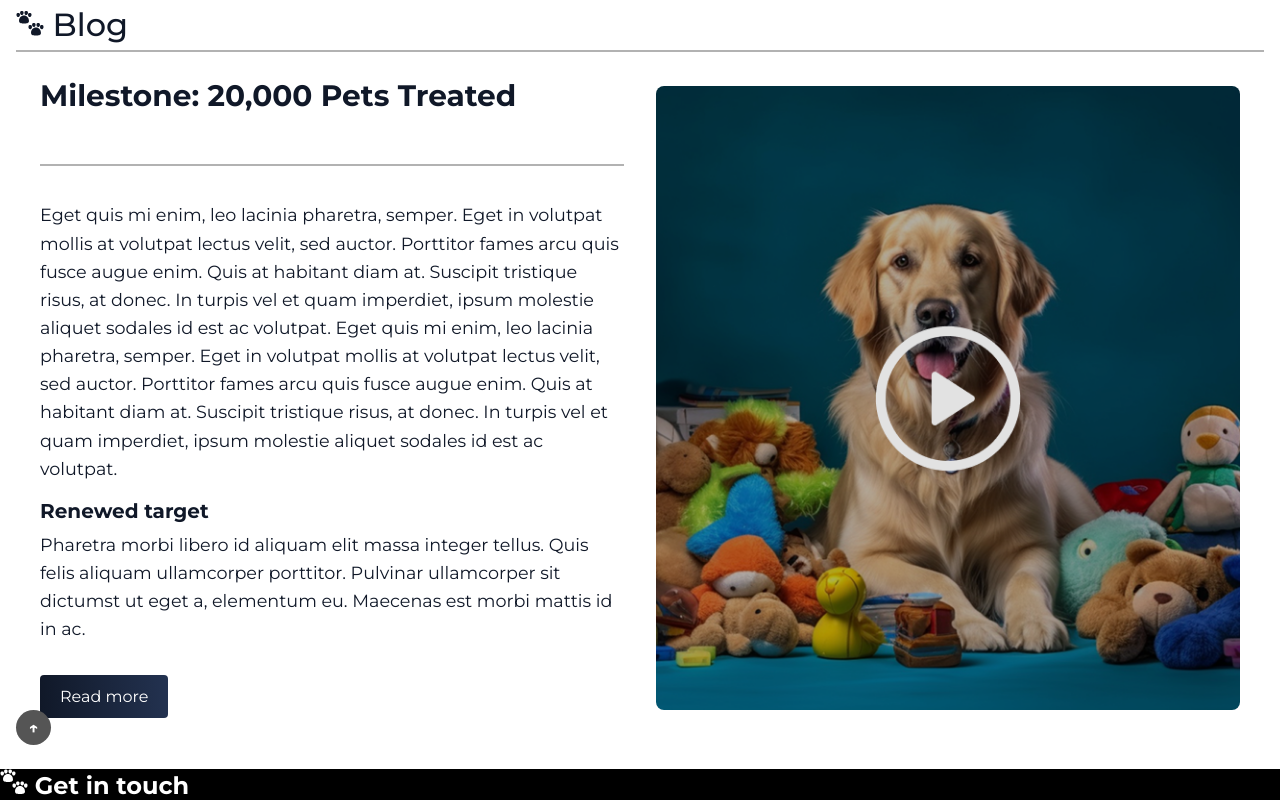
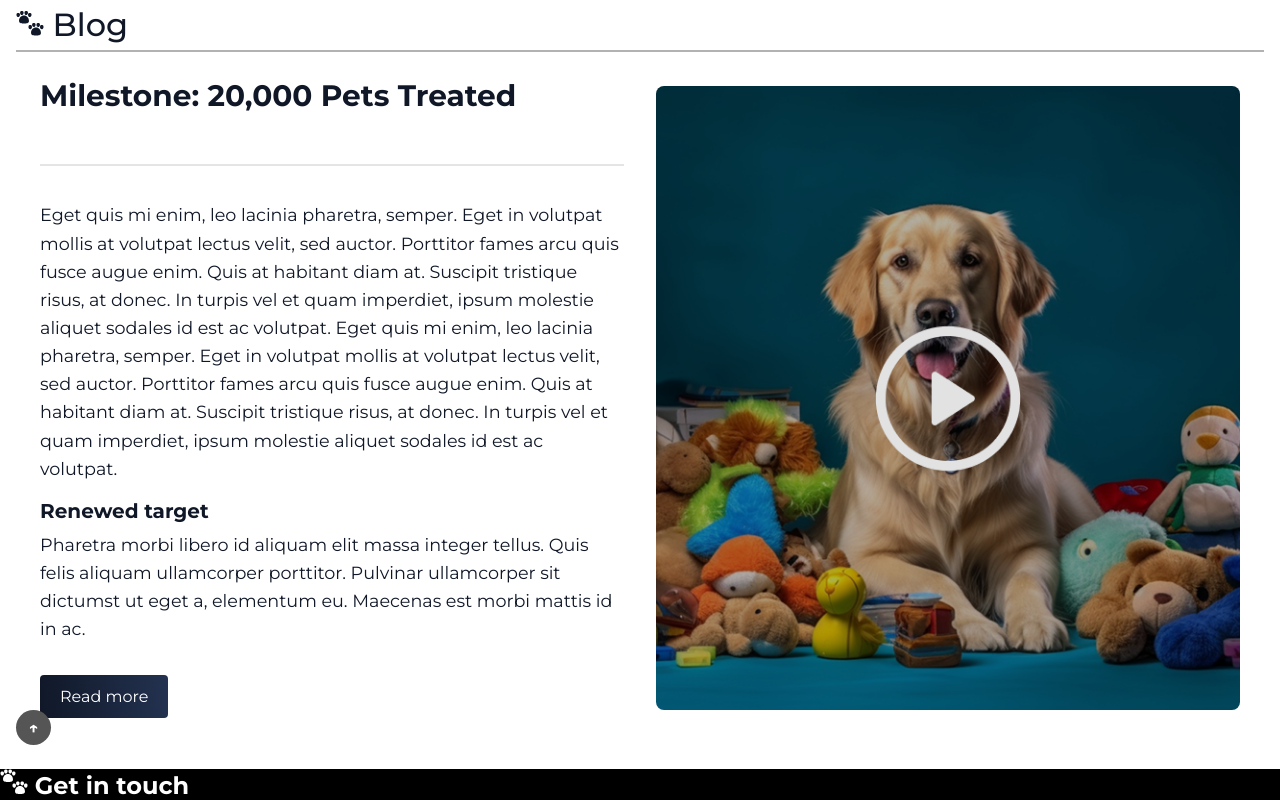
Before and after one commit to PedroBolson/Desafio2-ImplementacaoBlog, a website: page index.html in a window 1280 px wide. Shown: the part 4371-5171 px from the top of the page. Drawn offline with Linux system fonts and the light colour scheme.

Commit message:
Ajuste no opacity da barra divisora do blog

```diff
--- a/src/styles/styles.css
+++ b/src/styles/styles.css
@@ -911,7 +911,7 @@ body {
 
 .text-1 {
     padding-top: 6%;
-    border-top: 2px solid rgba(0, 0, 0, .3);
+    border-top: 2px solid rgba(0, 0, 0, .1);
 }
 
 .blog-text h4 {
```
